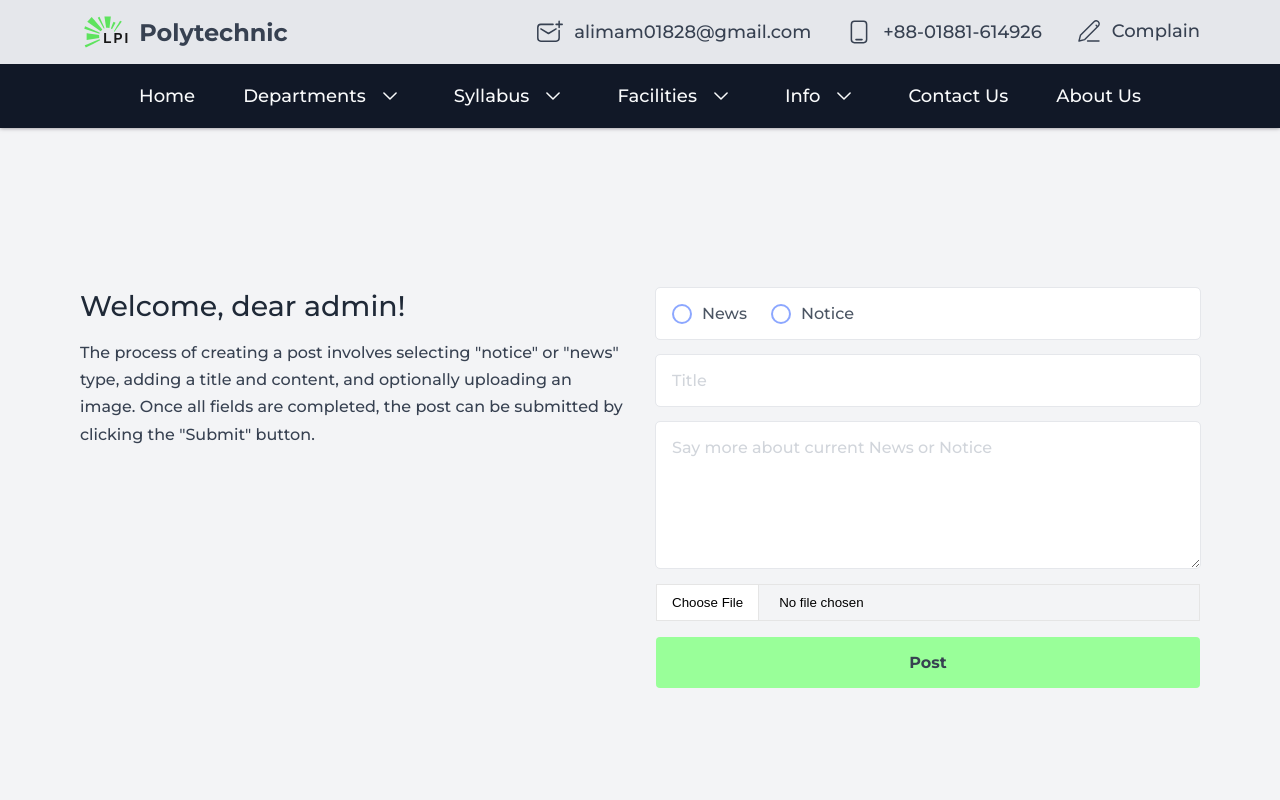
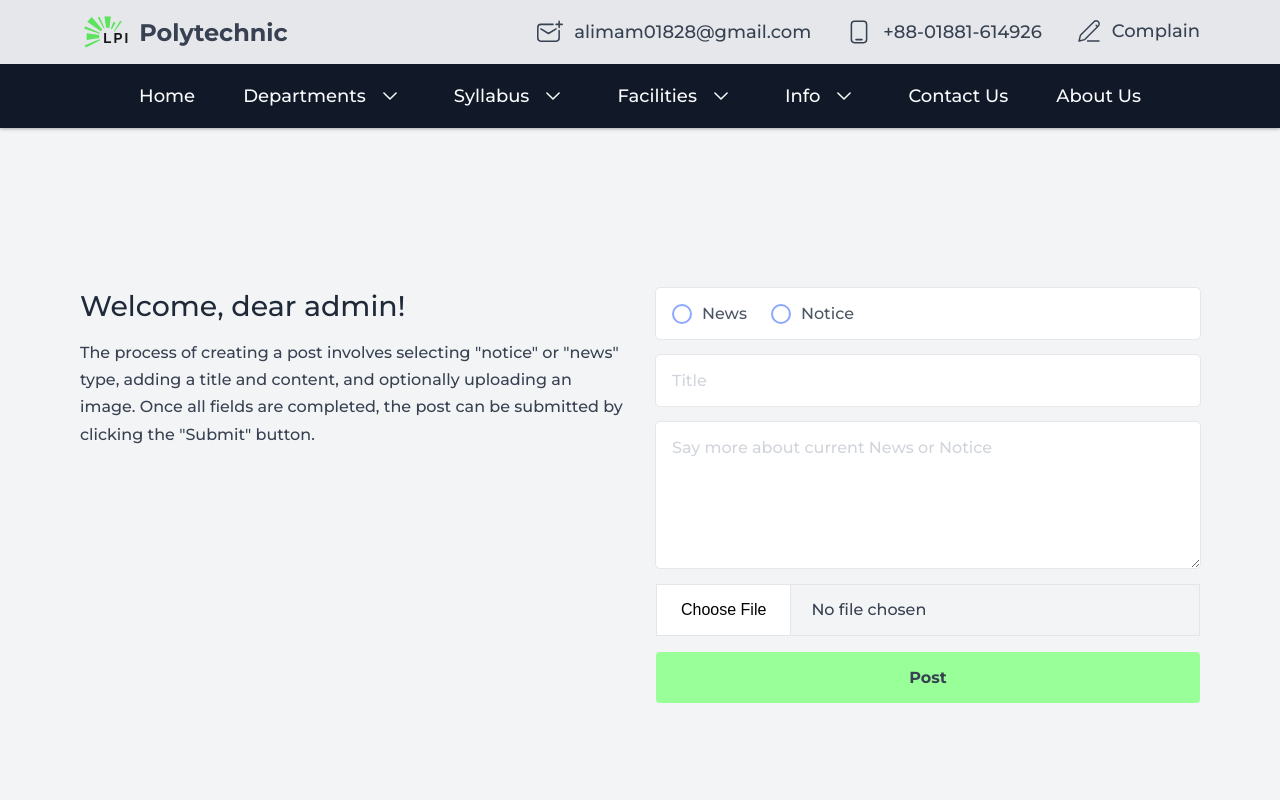
Before and after one commit to al-imam/lpi, a React (Vite) app: page /admin in a window 1280 px wide. Shown: the top 800 px of the page. Built offline with nearby package versions, Linux system fonts and the light colour scheme.

Commit message:
style font

```diff
--- a/src/components/FileInput/fileInput.module.css
+++ b/src/components/FileInput/fileInput.module.css
@@ -1,5 +1,12 @@
 .container {
   border: 1px solid #e5e5e5;
+}
+
+.input {
+  font-size: var(--h6);
+  font-family: var(--ff-primary);
+  font-weight: var(--fw-regular);
+  color: var(--gray-700);
 }
 
 .input::file-selector-button {
@@ -7,7 +14,7 @@
   color: #000;
   border: 0px;
   border-right: 1px solid #e5e5e5;
-  padding: 10px 15px;
+  padding: 1rem 1.5rem;
   margin-right: 20px;
   transition: 0.5s;
 }
```
